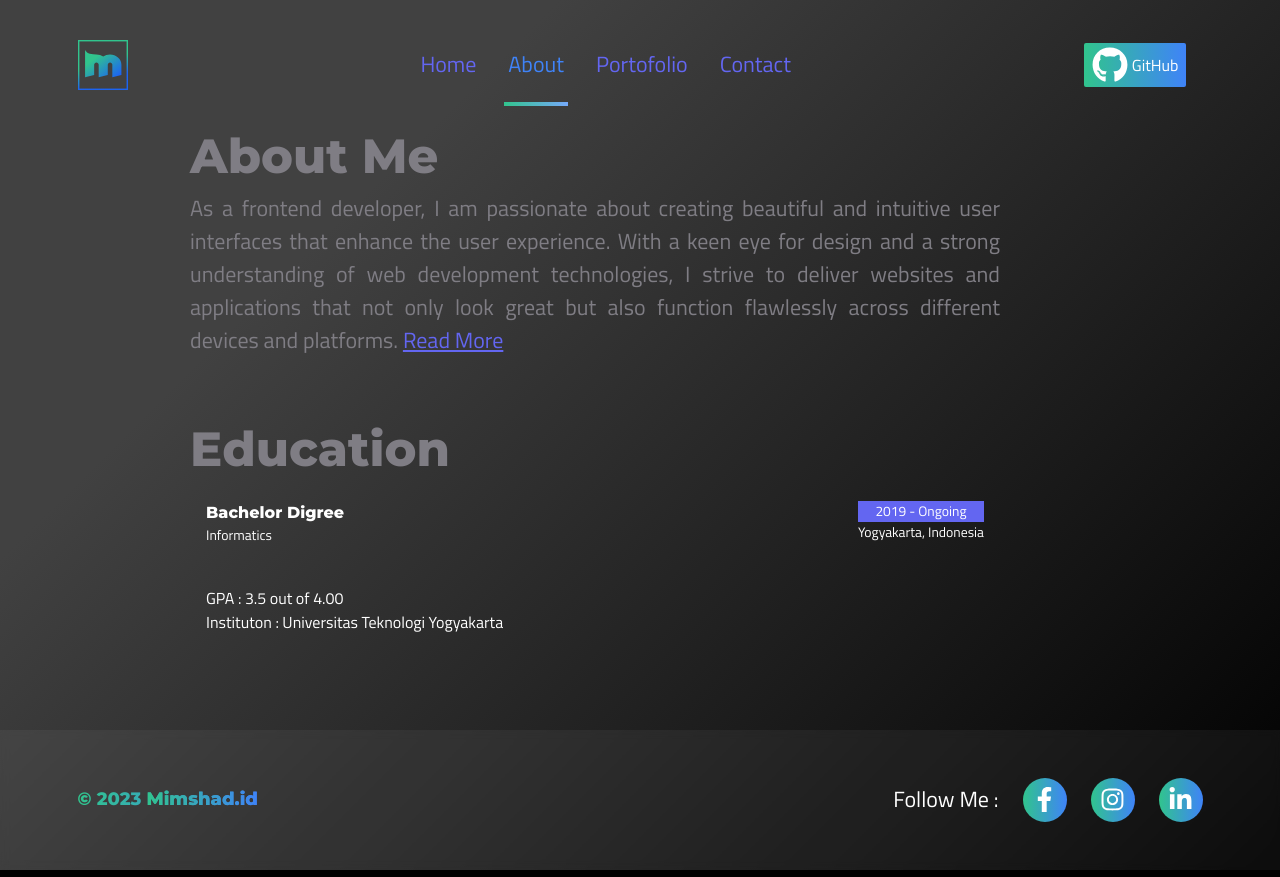
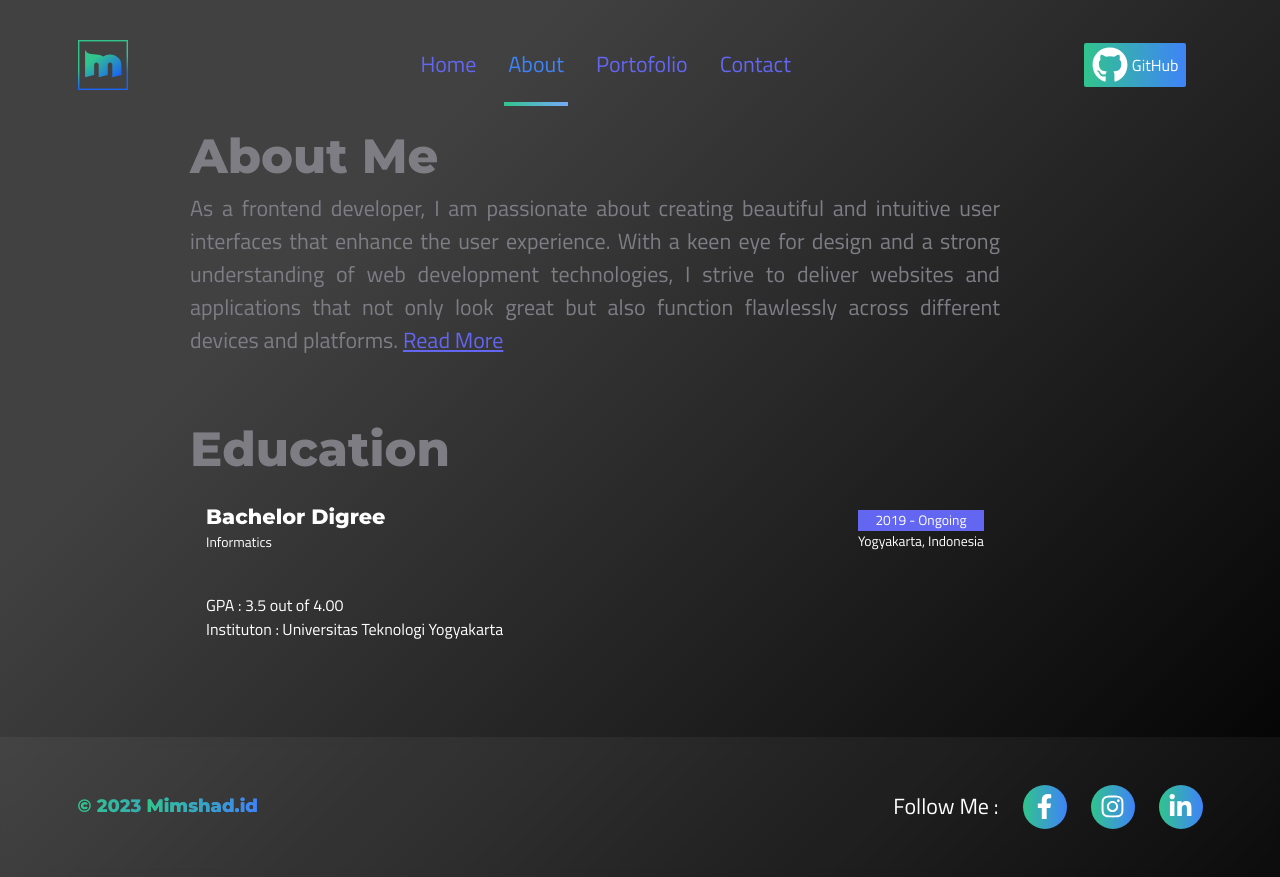
Before and after one commit to wakatobidevelopers/myPersonal-Web, a React (Create React App) app: page /about in a window 1280 px wide. Built offline with nearby package versions, Linux system fonts and the light colour scheme.

Commit message:
Card Fix

```diff
--- a/src/sections/AboutMe.jsx
+++ b/src/sections/AboutMe.jsx
@@ -21,12 +21,12 @@ function AboutMe() {
             <div className=" w-[90%] ">
                <h1 className={`text-secondary font-secondary text-left text-lg`}>Education</h1>
                <div className='flex flex-col bg-gradient p-4 text-[0.86rem] text-white'>
-                  <div className='flex w-full justify-between'>
+                  <div className='flex items-center w-full justify-between'>
                      <div>
-                        <h2 className='text-[1rem] font-bold font-secondary text-white'>Bachelor Digree</h2>
+                        <h2 className='text-[1.3rem] font-bold font-secondary text-white'>Bachelor Digree</h2>
                         <span> Informatics</span>
                      </div>
-                  <div className=''>
+                  <div className='mt-2'>
                      <p className='bg-primary text-center'>2019 - Ongoing</p>
                      <p>Yogyakarta, Indonesia</p>
                   </div>
```
